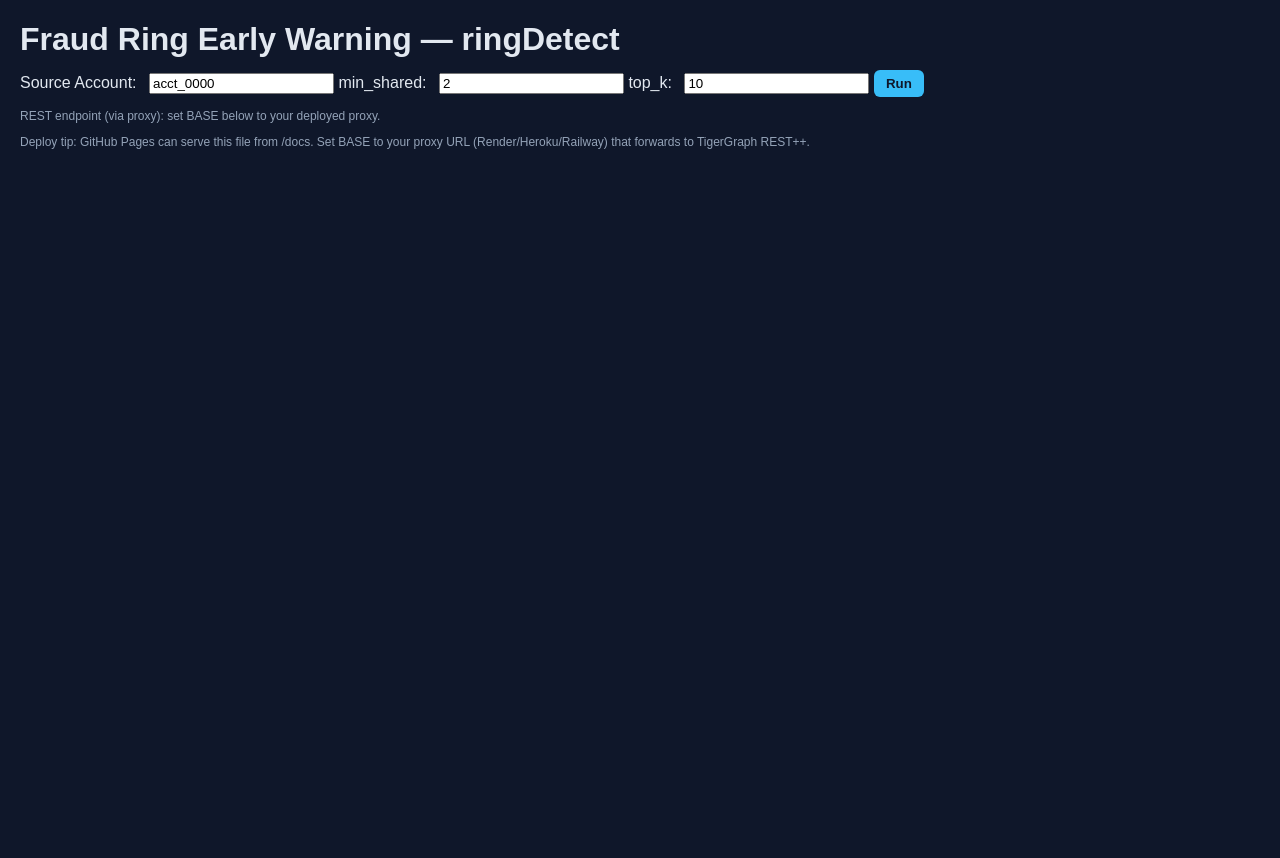
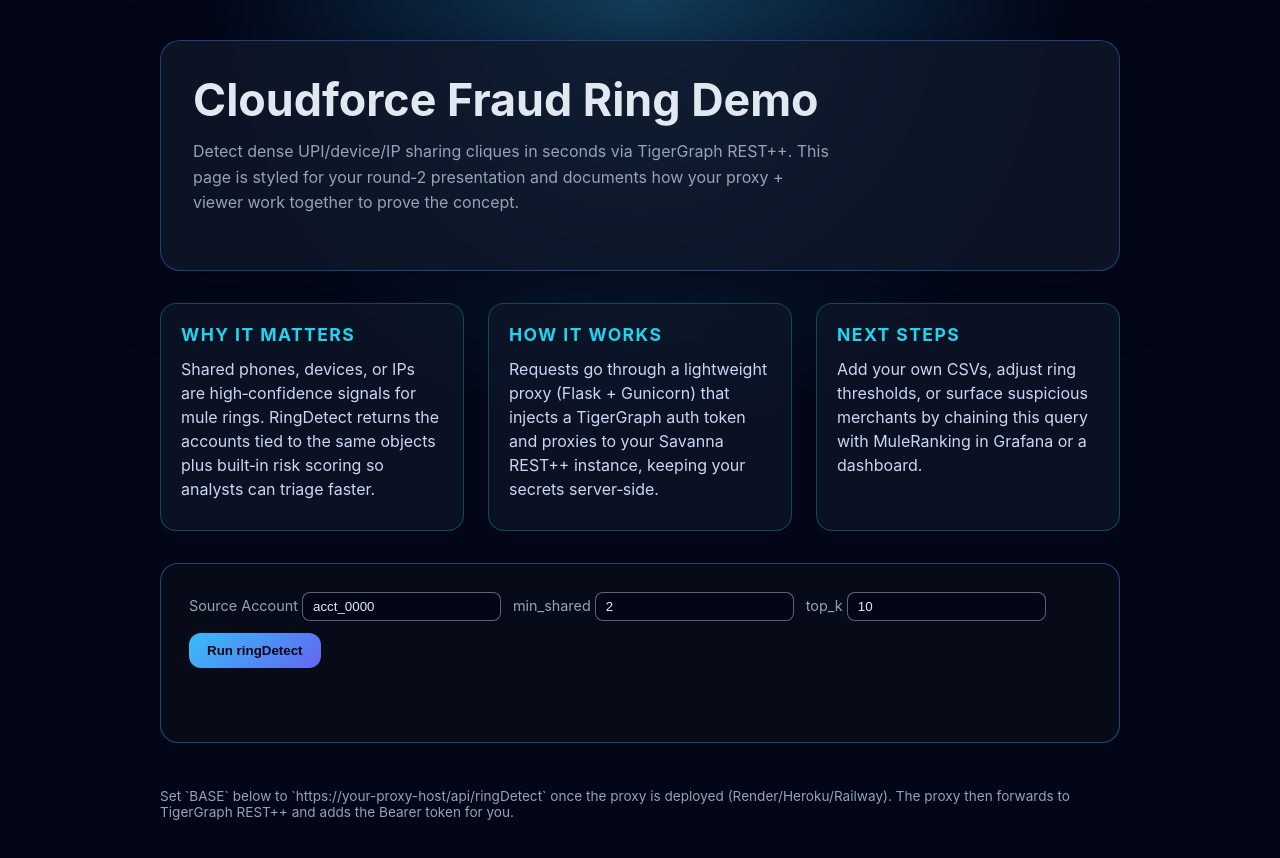
Before and after one commit to satyamhub/cloudforce-fraud-ring, a plain HTML site: page docs/index.html in a window 1280 px wide. Before the commit the page ends 800 px from the top, so only its background shows below. Drawn offline with Linux system fonts and the light colour scheme.

Commit message:
index page update

```diff
--- a/docs/index.html
+++ b/docs/index.html
@@ -2,45 +2,184 @@
 <html lang="en">
 <head>
   <meta charset="UTF-8" />
-  <title>RingDetect Viewer</title>
+  <title>Cloudforce Fraud Ring</title>
   <style>
-    body { font-family: sans-serif; margin: 20px; background: #0f172a; color: #e2e8f0; }
-    h1 { margin-bottom: 0; }
-    .input-row { margin: 12px 0; }
-    label { margin-right: 8px; }
-    button { padding: 6px 12px; background: #38bdf8; border: none; color: #0f172a; font-weight: 600; cursor: pointer; border-radius: 6px; }
-    table { border-collapse: collapse; margin-top: 14px; width: 100%; }
-    th, td { border: 1px solid #334155; padding: 8px; text-align: left; }
-    th { background: #1e293b; }
-    tr:nth-child(even) { background: #0f172a; }
-    tr:nth-child(odd) { background: #111827; }
-    #status { margin-top: 10px; color: #fbbf24; }
-    .small { font-size: 12px; color: #94a3b8; }
+    :root {
+      font-family: 'Inter', 'Segoe UI', system-ui, sans-serif;
+      color: #e2e8f0;
+      background-color: #020617;
+    }
+    body {
+      margin: 0;
+      min-height: 100vh;
+      background: radial-gradient(circle at top, rgba(56, 189, 248, 0.3), transparent 40%),
+                  #020617;
+      display: flex;
+      justify-content: center;
+      padding: 40px 20px;
+    }
+    main {
+      width: min(960px, 100%);
+      display: grid;
+      gap: 32px;
+    }
+    header {
+      background: rgba(15, 23, 42, 0.8);
+      border: 1px solid rgba(59, 130, 246, 0.4);
+      border-radius: 20px;
+      padding: 32px;
+      box-shadow: 0 20px 60px rgba(2, 6, 23, 0.8);
+    }
+    header h1 {
+      margin: 0;
+      font-size: 2.8rem;
+    }
+    header p {
+      color: #94a3b8;
+      max-width: 640px;
+      line-height: 1.6;
+      margin-top: 12px;
+    }
+    .panel-grid {
+      display: grid;
+      grid-template-columns: repeat(auto-fit, minmax(280px, 1fr));
+      gap: 24px;
+    }
+    .panel {
+      background: rgba(15, 23, 42, 0.7);
+      border-radius: 16px;
+      border: 1px solid rgba(15, 118, 110, 0.6);
+      padding: 20px;
+      min-height: 180px;
+      display: flex;
+      flex-direction: column;
+      gap: 12px;
+    }
+    .panel h2 {
+      margin: 0;
+      font-size: 1.1rem;
+      text-transform: uppercase;
+      letter-spacing: 0.08em;
+      color: #22d3ee;
+    }
+    .panel p {
+      margin: 0;
+      line-height: 1.5;
+      color: #cbd5f5;
+      flex: 1;
+    }
+    .panel code {
+      font-size: 0.9rem;
+      background: rgba(15, 118, 110, 0.1);
+      padding: 2px 6px;
+      border-radius: 4px;
+    }
+    .run-card {
+      background: rgba(8, 13, 24, 0.9);
+      border-radius: 18px;
+      border: 1px solid rgba(59, 130, 246, 0.5);
+      padding: 28px;
+      display: flex;
+      flex-direction: column;
+      gap: 16px;
+    }
+    .input-row {
+      display: flex;
+      gap: 12px;
+      flex-wrap: wrap;
+    }
+    label {
+      font-size: 0.9rem;
+      color: #94a3b8;
+    }
+    input {
+      border-radius: 8px;
+      border: 1px solid rgba(148, 163, 184, 0.6);
+      background: #020617;
+      color: #e2e8f0;
+      padding: 6px 10px;
+      min-width: 110px;
+    }
+    button {
+      cursor: pointer;
+      border: none;
+      border-radius: 12px;
+      padding: 10px 18px;
+      background: linear-gradient(135deg, #38bdf8, #6366f1);
+      color: #020617;
+      font-weight: 700;
+      transition: transform 0.2s ease;
+    }
+    button:hover { transform: translateY(-1px); }
+    table {
+      width: 100%;
+      border-collapse: collapse;
+      margin-top: 12px;
+      background: rgba(15, 23, 42, 0.7);
+      border-radius: 12px;
+      overflow: hidden;
+    }
+    th, td {
+      padding: 10px;
+      text-align: left;
+      border-bottom: 1px solid rgba(148, 163, 184, 0.25);
+      font-size: 0.95rem;
+    }
+    th { background: rgba(15, 23, 42, 0.9); }
+    #status {
+      font-size: 0.9rem;
+      color: #fbbf24;
+      min-height: 24px;
+    }
+    @media (max-width: 600px) {
+      header h1 { font-size: 2rem; }
+      .input-row { flex-direction: column; }
+    }
   </style>
 </head>
 <body>
-  <h1>Fraud Ring Early Warning — ringDetect</h1>
+  <main>
+    <header>
+      <h1>Cloudforce Fraud Ring Demo</h1>
+      <p>Detect dense UPI/device/IP sharing cliques in seconds via TigerGraph REST++. This page is styled for your round‑2 presentation and documents how your proxy + viewer work together to prove the concept.</p>
+    </header>
+
+    <section class="panel-grid">
+      <div class="panel">
+        <h2>Why it matters</h2>
+        <p>Shared phones, devices, or IPs are high‑confidence signals for mule rings. RingDetect returns the accounts tied to the same objects plus built‑in risk scoring so analysts can triage faster.</p>
+      </div>
+      <div class="panel">
+        <h2>How it works</h2>
+        <p>Requests go through a lightweight proxy (Flask + Gunicorn) that injects a TigerGraph auth token and proxies to your Savanna REST++ instance, keeping your secrets server‑side.</p>
+      </div>
+      <div class="panel">
+        <h2>Next steps</h2>
+        <p>Add your own CSVs, adjust ring thresholds, or surface suspicious merchants by chaining this query with MuleRanking in Grafana or a dashboard.</p>
+      </div>
+    </section>
+
+    <div class="run-card">
       <div class="input-row">
-    <label>Source Account:</label>
-    <input id="src" value="acct_0000" />
-    <label>min_shared:</label>
-    <input id="min_shared" type="number" value="2" min="1" />
-    <label>top_k:</label>
-    <input id="top_k" type="number" value="10" min="1" />
-    <button onclick="runQuery()">Run</button>
+        <label>Source Account <input id="src" value="acct_0000" /></label>
+        <label>min_shared <input id="min_shared" type="number" value="2" min="1" /></label>
+        <label>top_k <input id="top_k" type="number" value="10" min="1" /></label>
+        <button onclick="runQuery()">Run ringDetect</button>
       </div>
-  <div class="small">REST endpoint (via proxy): set BASE below to your deployed proxy.</div>
       <div id="status"></div>
       <table id="table" style="display:none;">
         <thead>
-      <tr><th>Account</th><th>flagged</th><th>risk_score</th><th>shared_count</th><th>deg_out</th><th>deg_in</th></tr>
+          <tr><th>Account</th><th>Flagged</th><th>Risk</th><th>Shared</th><th>Out</th><th>In</th></tr>
         </thead>
         <tbody></tbody>
       </table>
+    </div>
+
+    <p style="color:#94a3b8; font-size:0.85rem;">Set `BASE` below to `https://your-proxy-host/api/ringDetect` once the proxy is deployed (Render/Heroku/Railway). The proxy then forwards to TigerGraph REST++ and adds the Bearer token for you.</p>
+  </main>
 
   <script>
-    // CHANGE THIS to your deployed proxy URL:
-    const BASE = "https://your-proxy-host/api/ringDetect";
+    const BASE = "http://localhost:8089/api/ringDetect"; // swap for deployed proxy
 
     async function runQuery() {
       const src = document.getElementById('src').value.trim();
@@ -58,7 +197,7 @@
         if (!resp.ok) throw new Error('HTTP ' + resp.status);
         const data = await resp.json();
         const rows = data.results?.[0]?.ordered || [];
-        if (!rows.length) { status.textContent = 'No results'; return; }
+        if (!rows.length) { status.textContent = 'No results — adjust the threshold or source'; return; }
         rows.forEach(r => {
           const attr = r.attributes;
           const tr = document.createElement('tr');
@@ -68,11 +207,9 @@
         table.style.display = 'table';
         status.textContent = `Fetched ${rows.length} suspects for ${src}`;
       } catch (e) {
-        status.textContent = 'Error: ' + e.message + ' (Check proxy URL and TigerGraph)';
+        status.textContent = 'Error: ' + e.message + ' (verify proxy URL, token, and TigerGraph)';
       }
     }
   </script>
-
-  <div class="small" style="margin-top:12px;">Deploy tip: GitHub Pages can serve this file from /docs. Set BASE to your proxy URL (Render/Heroku/Railway) that forwards to TigerGraph REST++.</div>
 </body>
 </html>
```
Also changed, not shown: docs/ringdetect-view.html (+4 -4 lines), 2 other files. Lines whose indentation alone changed are shown as unchanged.
